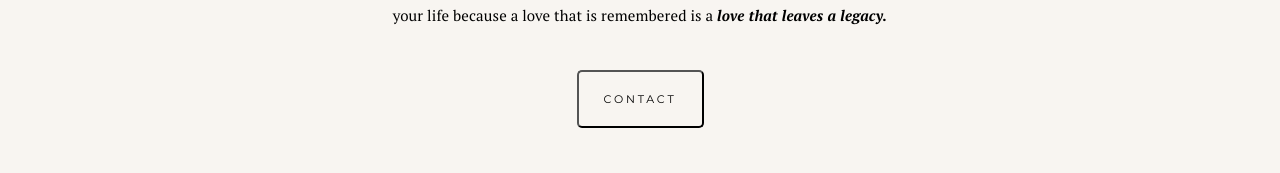
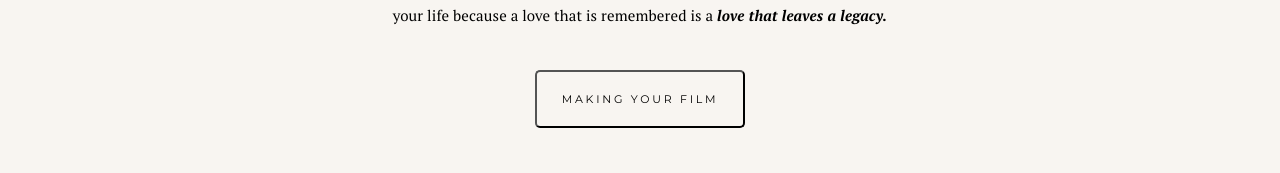
Before and after one commit to zach-cullen/liveoakfilm.co, a Next.js app: page / in a window 1280 px wide. Shown: the part 779-952 px from the top of the page. Built offline with nearby package versions, Linux system fonts and the light colour scheme.

Commit message:
change button text in first section

```diff
--- a/pages/index.js
+++ b/pages/index.js
@@ -31,7 +31,7 @@ export default function Home () {
               </Text>
             </CustomContainer>
             <Button>
-              Contact
+              Making Your Film
             </Button>
           </SectionContainer>
         </PageSection>
```
